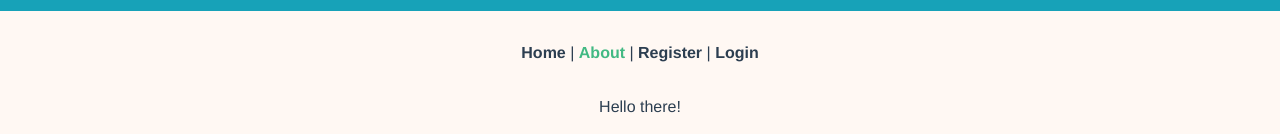
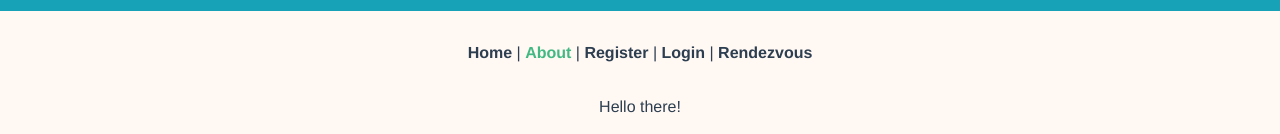
Before and after one commit to johnnanas99/eam, a Vue app: page /#/about in a window 1280 px wide. Shown: the part 165-299 px from the top of the page. Built offline with nearby package versions, Linux system fonts and the light colour scheme.

Commit message:
Rendezvous route

```diff
--- a/src/App.vue
+++ b/src/App.vue
@@ -5,7 +5,8 @@
       <router-link to="/">Home</router-link> |
       <router-link to="/about">About</router-link> |
       <router-link to="/register">Register</router-link> |
-      <router-link to="/login">Login</router-link>
+      <router-link to="/login">Login</router-link> |
+      <router-link to="/rendezvous">Rendezvous</router-link>
 
     </div>
     <router-view/>
--- a/src/router/index.js
+++ b/src/router/index.js
@@ -4,7 +4,7 @@ import Home from '@/views/Home.vue'
 import About from '@/views/About.vue'
 import Register from '@/views/Register.vue'
 import Login from '@/views/Login.vue'
-
+import Rendezvous from '@/views/Rendezvous.vue'
 
 Vue.use(VueRouter)
 
@@ -31,6 +31,11 @@ const routes = [
     path: '/login',
     name: 'Login',
     component: Login
+  },
+  {
+    path: '/rendezvous',
+    name: 'Rendezvous',
+    component: Rendezvous
   }
 ]
 
--- /dev/null
+++ b/src/views/Rendezvous.vue
@@ -0,0 +1,21 @@
+<template>
+  <div>
+    <Rendezvous/>
+  </div>
+</template>
+
+
+<script>
+// @ is an alias to /src
+import Rendezvous from '@/components/Rendezvous.vue'
+
+export default {
+  name: 'rendezvous',
+  components: {
+    Rendezvous
+  }
+}
+</script>
+
+<style>
+</style>
```
